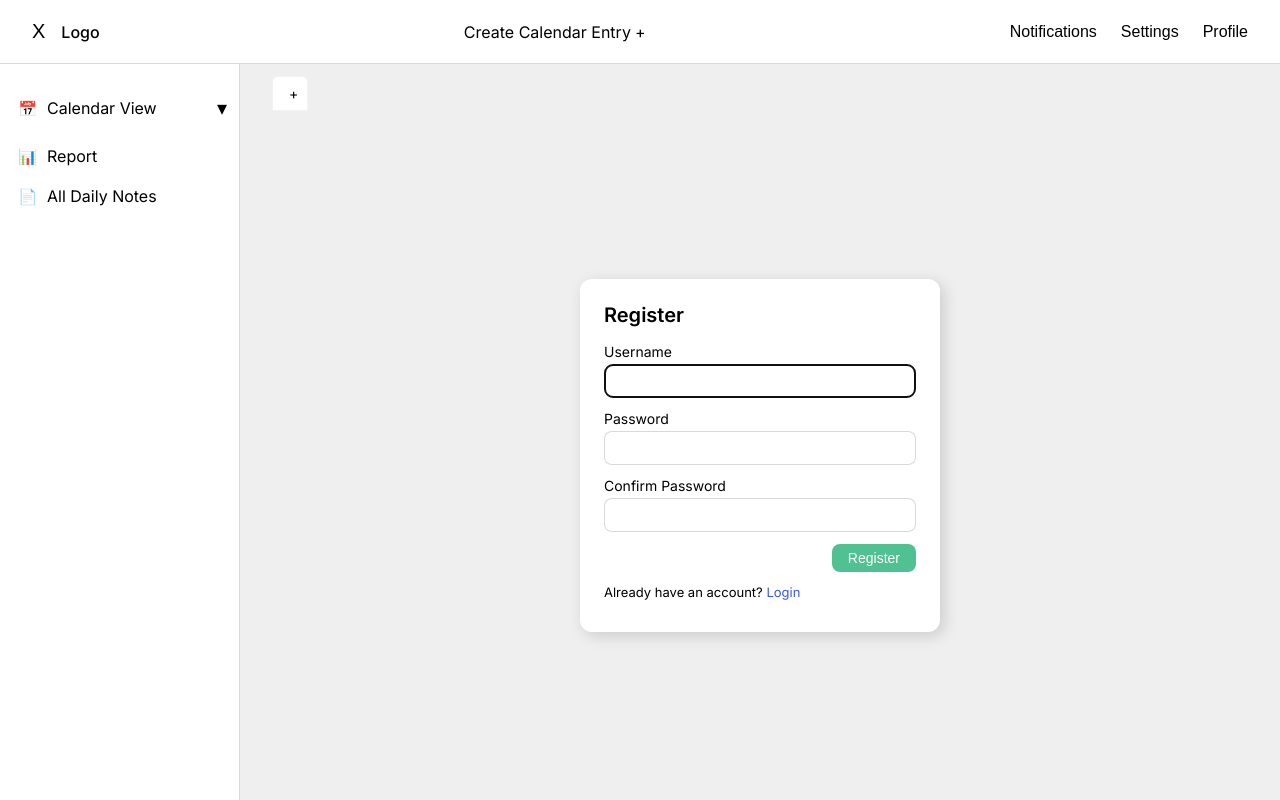
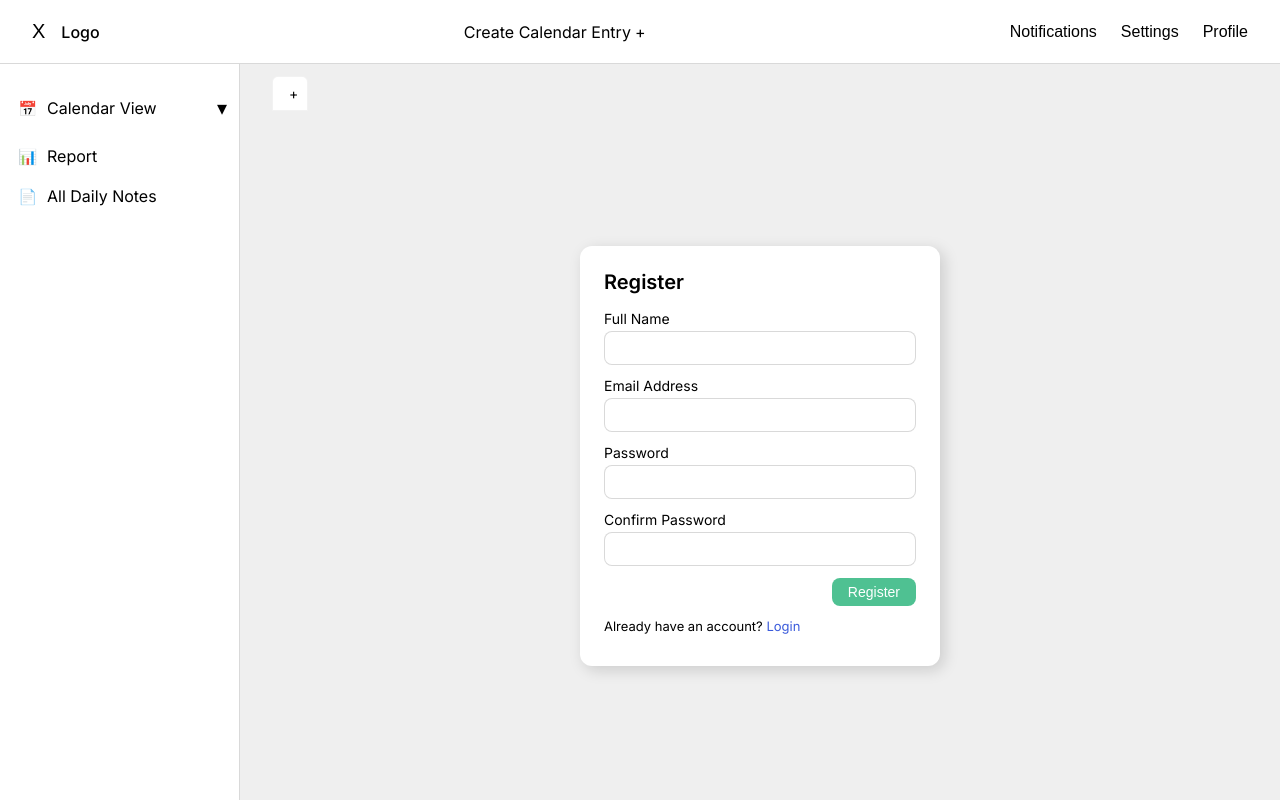
Before and after one commit to Babajideshadare/one_kalenda, a Django app: page /register/ in a window 1280 px wide. Run offline with Django 5.2, Linux system fonts and the light colour scheme.

Commit message:
Customize registration form: full name, email, password, confirm password

```diff
--- /dev/null
+++ b/habits/forms.py
@@ -0,0 +1,46 @@
+from django import forms
+from django.contrib.auth.models import User
+
+
+class RegisterForm(forms.Form):
+    full_name = forms.CharField(max_length=150, required=True)
+    email = forms.EmailField(required=True)
+    password1 = forms.CharField(
+        label='Password',
+        widget=forms.PasswordInput,
+        required=True,
+    )
+    password2 = forms.CharField(
+        label='Confirm Password',
+        widget=forms.PasswordInput,
+        required=True,
+    )
+
+    def clean_email(self):
+        email = self.cleaned_data['email'].lower()
+        # We use email as username internally
+        if User.objects.filter(username=email).exists():
+            raise forms.ValidationError("An account with this email already exists.")
+        return email
+
+    def clean(self):
+        cleaned = super().clean()
+        p1 = cleaned.get('password1')
+        p2 = cleaned.get('password2')
+        if p1 and p2 and p1 != p2:
+            raise forms.ValidationError("Passwords do not match.")
+        return cleaned
+
+    def save(self):
+        full_name = self.cleaned_data['full_name']
+        email = self.cleaned_data['email'].lower()
+        password = self.cleaned_data['password1']
+
+        user = User.objects.create_user(
+            username=email,   # use email as username
+            email=email,
+            password=password,
+        )
+        user.first_name = full_name  # store full name in first_name field
+        user.save()
+        return user
--- a/habits/views.py
+++ b/habits/views.py
@@ -3,10 +3,10 @@ from datetime import date, datetime
 
 from django.contrib.auth import login
 from django.contrib.auth.decorators import login_required
-from django.contrib.auth.forms import UserCreationForm
 from django.shortcuts import render, redirect, get_object_or_404
 
 from .models import CalendarEntry, CalendarDay
+from .forms import RegisterForm
 
 
 @login_required
@@ -135,20 +135,17 @@ def home(request):
         row = []
         for d in w:
             classes = ['day']
-            # Month membership / selection / today
             if d.month != display_month:
                 classes.append('muted')
             elif d == selected_date:
                 classes.append('selected')
             elif d == today:
                 classes.append('today')
-            # Status ring
             status = status_map.get(d, 'none')
             if status == 'done':
                 classes.append('day-done')
             elif status == 'cancel':
                 classes.append('day-cancel')
-
             row.append({'date': d, 'classes': ' '.join(classes)})
         weeks.append(row)
 
@@ -192,7 +189,7 @@ def create_calendar_entry(request):
     new_entry = CalendarEntry.objects.create(
         name=default_name,
         order=count,
-        user=None,   # will be set to request.user in next phase
+        user=None,   # will be tied to request.user in a later step
     )
 
     return redirect(f"/?entry_id={new_entry.id}")
@@ -219,16 +216,16 @@ def rename_calendar_entry(request, pk):
 
 def register(request):
     """
-    Simple registration view using Django's UserCreationForm.
-    On successful registration, logs the user in and redirects to home.
+    Registration using custom RegisterForm (full name, email, password).
+    On success, logs the user in and redirects to home.
     """
     if request.method == 'POST':
-        form = UserCreationForm(request.POST)
+        form = RegisterForm(request.POST)
         if form.is_valid():
             user = form.save()
             login(request, user)
             return redirect('home')
     else:
-        form = UserCreationForm()
+        form = RegisterForm()
 
     return render(request, 'registration/register.html', {'form': form})
--- a/templates/registration/register.html
+++ b/templates/registration/register.html
@@ -9,9 +9,15 @@
             {{ form.non_field_errors }}
 
             <div class="auth-field">
-                <label for="{{ form.username.id_for_label }}">Username</label>
-                {{ form.username }}
-                {{ form.username.errors }}
+                <label for="{{ form.full_name.id_for_label }}">Full Name</label>
+                {{ form.full_name }}
+                {{ form.full_name.errors }}
+            </div>
+
+            <div class="auth-field">
+                <label for="{{ form.email.id_for_label }}">Email Address</label>
+                {{ form.email }}
+                {{ form.email.errors }}
             </div>
 
             <div class="auth-field">
```
